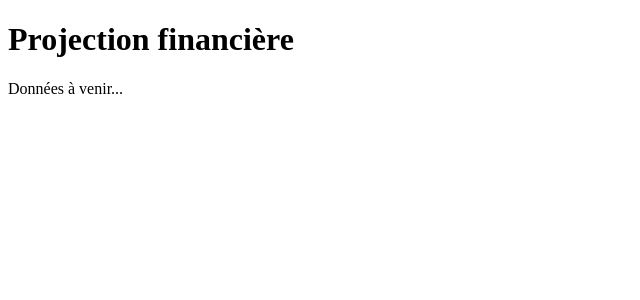
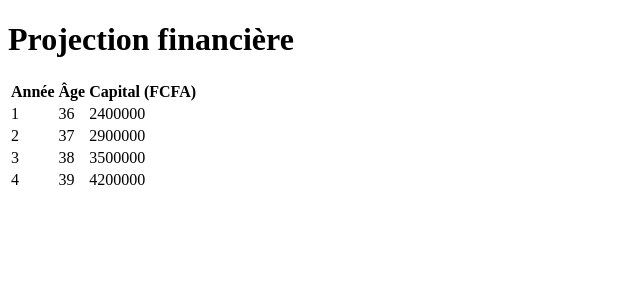
Before and after one commit to cameldjoulako/income-planner-web, an Angular app: page / in a window 1280 px wide. Shown: the top 300 px of the page, without its empty margins (0-640 px from the left). Built offline with nearby package versions, Linux system fonts and the light colour scheme.

Commit message:
feat: display projection table using mock data

```diff
--- /dev/null
+++ b/src/app/features/retirement/components/projection-table/projection-table.html
@@ -0,0 +1,19 @@
+<table>
+  <thead>
+    <tr>
+      <th>Année</th>
+      <th>Âge</th>
+      <th>Capital (FCFA)</th>
+    </tr>
+  </thead>
+
+  <tbody>
+    @for (point of points; track point.year) {
+    <tr>
+      <td>{{ point.year }}</td>
+      <td>{{ point.age }}</td>
+      <td>{{ point.capital }}</td>
+    </tr>
+    }
+  </tbody>
+</table>
--- /dev/null
+++ b/src/app/features/retirement/components/projection-table/projection-table.ts
@@ -0,0 +1,14 @@
+import { Component, Input } from '@angular/core';
+import { CommonModule } from '@angular/common';
+import { ProjectionPoint } from '../../models/projection.model';
+
+@Component({
+  standalone: true,
+  selector: 'app-projection-table',
+  imports: [CommonModule],
+  templateUrl: './projection-table.html',
+  styleUrl: './projection-table.scss',
+})
+export class ProjectionTable {
+  @Input({ required: true }) points: ProjectionPoint[] = [];
+}
--- /dev/null
+++ b/src/app/features/retirement/models/mock-projection.ts
@@ -0,0 +1,8 @@
+import { ProjectionPoint } from './projection.model';
+
+export const MOCK_PROJECTION: ProjectionPoint[] = [
+  { year: 1, age: 36, capital: 2400000 },
+  { year: 2, age: 37, capital: 2900000 },
+  { year: 3, age: 38, capital: 3500000 },
+  { year: 4, age: 39, capital: 4200000 },
+];
--- /dev/null
+++ b/src/app/features/retirement/models/projection.model.ts
@@ -0,0 +1,5 @@
+export interface ProjectionPoint {
+  year: number;
+  age: number;
+  capital: number;
+}
--- a/src/app/features/retirement/pages/retirement-page/retirement-page.html
+++ b/src/app/features/retirement/pages/retirement-page/retirement-page.html
@@ -1,2 +1,7 @@
 <h1>Projection financière</h1>
-<p>Données à venir...</p>
+
+@if (projection.length > 0) {
+<app-projection-table [points]="projection" />
+} @else {
+<p>Aucune donnée disponible.</p>
+}
--- a/src/app/features/retirement/pages/retirement-page/retirement-page.ts
+++ b/src/app/features/retirement/pages/retirement-page/retirement-page.ts
@@ -1,11 +1,16 @@
+import { CommonModule } from '@angular/common';
 import { Component } from '@angular/core';
+import { ProjectionTable } from '../../components/projection-table/projection-table';
+import { ProjectionPoint } from '../../models/projection.model';
+import { MOCK_PROJECTION } from '../../models/mock-projection';
 
 @Component({
+  standalone: true,
   selector: 'app-retirement-page',
-  imports: [],
+  imports: [CommonModule, ProjectionTable],
   templateUrl: './retirement-page.html',
   styleUrl: './retirement-page.scss',
 })
 export class RetirementPage {
-
+  projection: ProjectionPoint[] = MOCK_PROJECTION;
 }
--- a/src/index.html
+++ b/src/index.html
@@ -1,13 +1,13 @@
-<!doctype html>
+<!DOCTYPE html>
 <html lang="en">
-<head>
-  <meta charset="utf-8">
-  <title>IncomePlannerWeb</title>
-  <base href="/">
-  <meta name="viewport" content="width=device-width, initial-scale=1">
-  <link rel="icon" type="image/x-icon" href="favicon.ico">
-</head>
-<body>
-  <app-root></app-root>
-</body>
+  <head>
+    <meta charset="utf-8" />
+    <title>Income Planner</title>
+    <base href="/" />
+    <meta name="viewport" content="width=device-width, initial-scale=1" />
+    <link rel="icon" type="image/x-icon" href="favicon.ico" />
+  </head>
+  <body>
+    <app-root></app-root>
+  </body>
 </html>
```
Also changed, not shown: src/app/features/retirement/components/projection-table/projection-table.scss (added), 1 other file (tests, documents, lock files or other folders).
